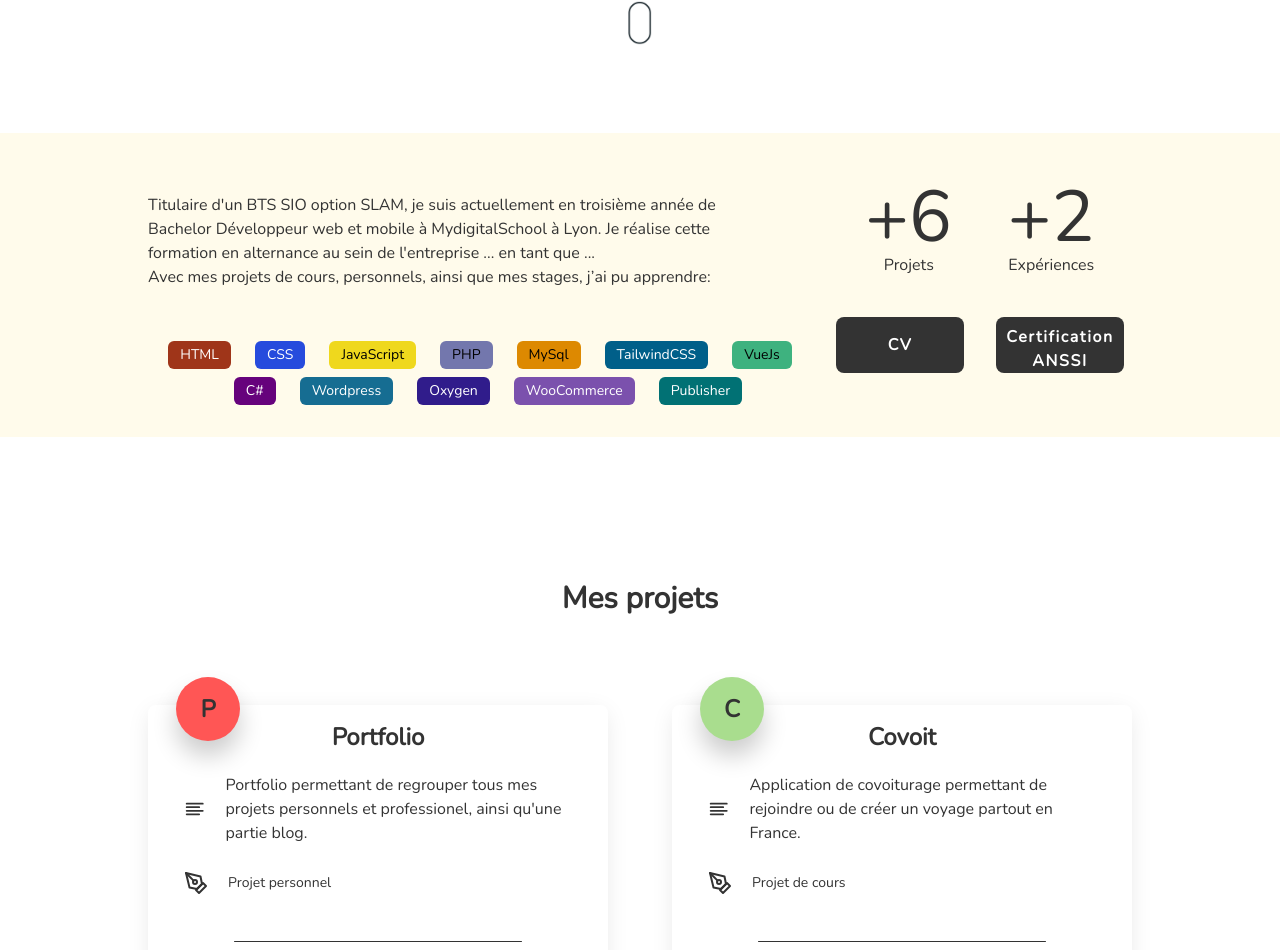
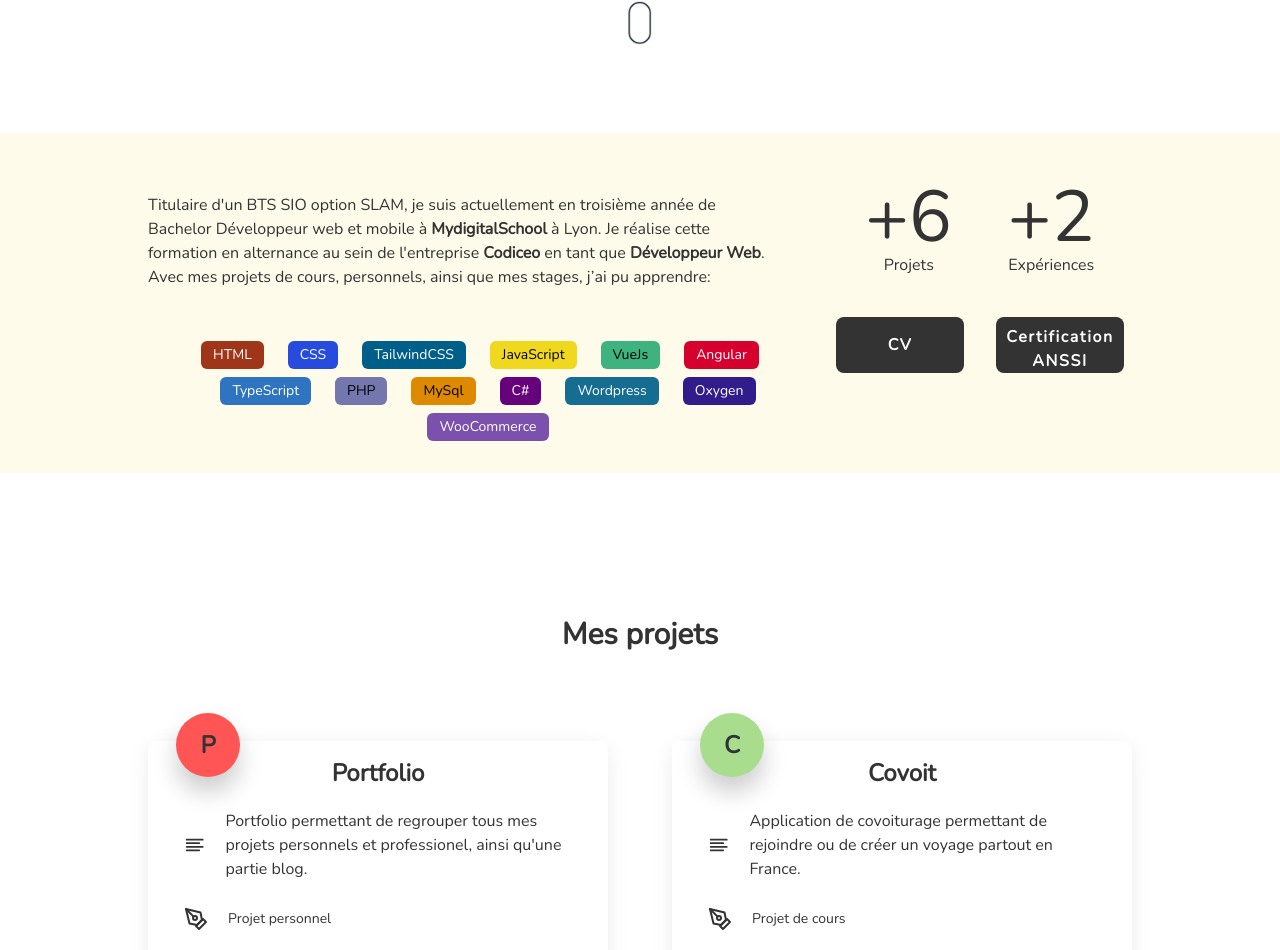
Before and after one commit to Tristan-Boudra/Portfolio, a Vue app: page / in a window 1280 px wide. Shown: the part 779-1729 px from the top of the page. Built offline with nearby package versions, Linux system fonts and the light colour scheme.

Commit message:
ajout langages, modification transition, modification texte

```diff
--- a/src/App.vue
+++ b/src/App.vue
@@ -61,7 +61,7 @@ html {
 
 .slide-left-leave-from{
   position: absolute;
-  transform: translateX(-100%);
+  transform: translateX(0%);
 }
 
 .slide-left-leave-to {
--- a/src/components/Projects.vue
+++ b/src/components/Projects.vue
@@ -29,7 +29,7 @@
       <div class="w-2/5">
         <p class="font-semibold">Liens</p>
         <ul class="flex gap-2 flex-wrap mx-auto justify-center mt-3 w-auto">
-          <li class="py-1 px-3 text-[#333333] bg-amber-500 font-bold text-sm rounded-md transition duration-500 hover:scale-110 w-auto p-2" v-for="allLink in data.links" v-bind:key="allLink"><a :href="allLink.link">{{ allLink.linkName }}</a></li>
+          <li class="py-1 px-3 text-[#333333] bg-amber-500 font-bold text-sm rounded-md transition duration-500 hover:scale-110 w-auto p-2" v-for="allLink in data.links" v-bind:key="allLink"><a :href="allLink.link" target="_blank">{{ allLink.linkName }}</a></li>
         </ul>
       </div>
     </div>
--- a/src/components/Stages.vue
+++ b/src/components/Stages.vue
@@ -29,7 +29,7 @@
       <div class="w-2/5">
         <p class="font-semibold">Liens</p>
         <ul class="flex gap-2 flex-wrap mx-auto justify-center mt-3 w-auto">
-          <li class="py-1 px-3 text-[#333333] bg-amber-500 font-bold text-sm rounded-md transition duration-500 hover:scale-110 w-auto p-2" v-for="allLink in data.links" v-bind:key="allLink"><a :href="allLink.link">{{ allLink.linkName }}</a></li>
+          <li class="py-1 px-3 text-[#333333] bg-amber-500 font-bold text-sm rounded-md transition duration-500 hover:scale-110 w-auto p-2" v-for="allLink in data.links" v-bind:key="allLink"><a :href="allLink.link" target="_blank">{{ allLink.linkName }}</a></li>
         </ul>
       </div>
     </div>
--- a/src/store/index.js
+++ b/src/store/index.js
@@ -15,8 +15,24 @@ export default createStore({
             color: '264BDD',
           },
           {
+            name: 'TailwindCSS',
+            color: '005f89',
+          },
+          {
             name: 'JavaScript',
             color: 'EFD81D',
+          },
+          {
+            name: 'VueJs',
+            color: '3EB27F',
+          },
+          {
+            name: 'Angular',
+            color: 'D6002F',
+          },
+          {
+            name: 'TypeScript',
+            color: '2F74C0',
           },
           {
             name: 'PHP',
@@ -25,14 +41,6 @@ export default createStore({
           {
             name: 'MySql',
             color: 'DD8901',
-          },
-          {
-            name: 'TailwindCSS',
-            color: '005f89',
-          },
-          {
-            name: 'VueJs',
-            color: '3EB27F',
           },
           {
             name: 'C#',
@@ -49,10 +57,6 @@ export default createStore({
           {
             name: 'WooCommerce',
             color: '7B51AD',
-          },
-          {
-            name: 'Publisher',
-            color: '017174',
           },
         ],
       },
--- a/src/views/Home.vue
+++ b/src/views/Home.vue
@@ -59,7 +59,7 @@
       <div class="flex text-[#FFFFFF] gap-4 flex-col md:flex-row md:p-5 max-w-screen-lg mx-auto py-16">
         <div class="flex flex-col text-[#333333]">
           <div class="flex-row text-left w-30 mx-auto p-10 lg:pl-0">
-            Titulaire d'un BTS SIO option SLAM, je suis actuellement en troisième année de Bachelor Développeur web et mobile à MydigitalSchool à Lyon. Je réalise cette formation en alternance au sein de l'entreprise ... en tant que ...<br>
+            Titulaire d'un BTS SIO option SLAM, je suis actuellement en troisième année de Bachelor Développeur web et mobile à <span class="font-bold">MydigitalSchool</span> à Lyon. Je réalise cette formation en alternance au sein de l'entreprise <a href="https://codiceo.fr/" target="_blank" class="font-bold">Codiceo</a> en tant que <span class="font-bold">Développeur Web</span>.<br>
             Avec mes projets de cours, personnels, ainsi que mes stages, j’ai pu apprendre:</div>
           <ul class="flex flex-row flex-wrap gap-2 mx-auto space-x-4 p-3 justify-center">
             <li class="py-1 px-3 text-white text-sm rounded-md h-auto w-auto transition duration-500 hover:scale-110" v-for="tech in this.langages.techno" v-bind:key="tech" :style="'background-color: #' + tech.color + '; color: #' + ContrastedColor(tech.color) + ';'">{{ tech.name }}</li>
```
